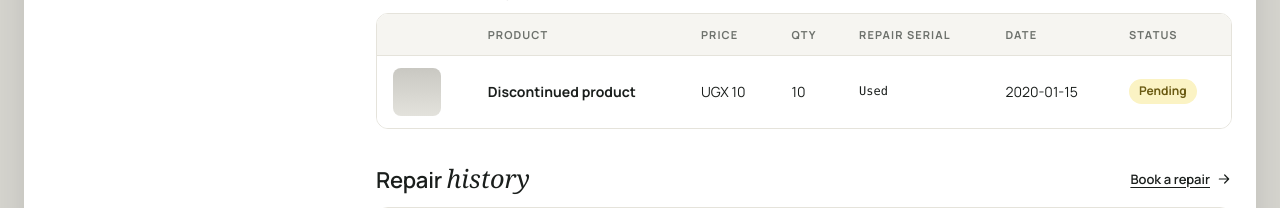
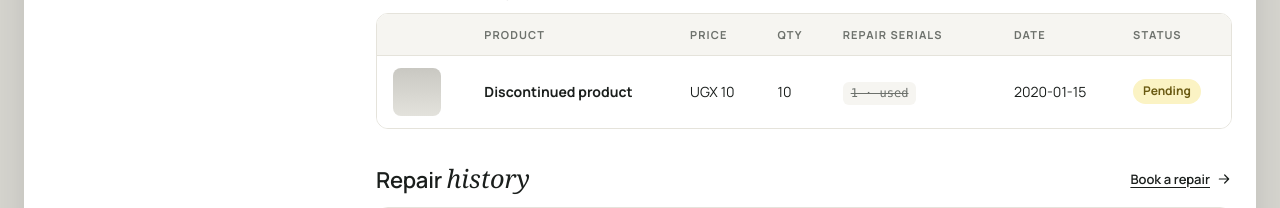
Before and after one commit to NicholasOpifeni/fundi-electric, a PHP site: page /profile.php in a window 1280 px wide. Shown: the part 673-881 px from the top of the page. Run offline with PHP 8.4, Linux system fonts and the light colour scheme; a user stored in the database is signed in; data comes from the database, SQL or seed files in the repository; tables that the repository leaves empty hold one stand-in row (values such as "Sample post"); data that the repository does not hold is empty; some web fonts are replaced.

Commit message:
Show every repair serial in order history

```diff
--- a/css/app.css
+++ b/css/app.css
@@ -1404,6 +1404,11 @@ img.media--photo { object-fit: cover; }
 .table .thumb.media--cutout img { padding: 5px; }
 .mono { font-family: ui-monospace, SFMono-Regular, Menlo, monospace; font-size: 12px; white-space: nowrap; }
 
+/* Repair serials in order history: one chip per item, crossed out once used. */
+.table td.serials { min-width: 150px; white-space: normal; }
+.table .serial { background: var(--card); }
+.serial--used { color: var(--muted); text-decoration: line-through; }
+
 /* Order and repair status. */
 .pill--pending { background: var(--butter); color: #6a5a12; }
 .pill--delivered,
--- a/profile.php
+++ b/profile.php
@@ -76,21 +76,26 @@ if ($_SERVER['REQUEST_METHOD'] === 'POST') {
 
 $isAdmin = $customer['customer_role'] === 'admin';
 
-// Each order with the latest repair serial issued for that product to this customer.
 // Order and repair amounts below stay in UGX, unlike shop prices: they are what
 // was actually charged, and a conversion at today's rate wouldn't match the
 // customer's bank statement.
 $orders = db_all(
     $conn,
-    'SELECT s.sid, s.pid, s.quantity, s.price, s.date, s.status, p.product_title, p.product_img,
-            (SELECT ss.uuid FROM servicestatus ss WHERE ss.uid = s.uid AND ss.pid = s.pid ORDER BY ss.sid DESC LIMIT 1) AS serial,
-            (SELECT ss.status FROM servicestatus ss WHERE ss.uid = s.uid AND ss.pid = s.pid ORDER BY ss.sid DESC LIMIT 1) AS serial_status
+    'SELECT s.sid, s.pid, s.quantity, s.price, s.date, s.status, s.payment_id, p.product_title, p.product_img
        FROM soldproducts s LEFT JOIN products p ON p.product_id = s.pid
       WHERE s.uid = ?
       ORDER BY s.sid DESC',
     'i',
     array($uid)
 );
+
+// Repair serials for each order line: the ones issued with that payment, one per
+// item. Orders from before card payments have no payment_id, so they show the
+// serials issued for that product without one.
+$serials = array();
+foreach (db_all($conn, 'SELECT pid, payment_id, uuid, status FROM servicestatus WHERE uid = ? ORDER BY sid', 'i', array($uid)) as $row) {
+    $serials[$row['payment_id'] . ':' . $row['pid']][] = $row;
+}
 
 $repairs = db_all($conn, 'SELECT * FROM repair WHERE user_id = ? ORDER BY id DESC', 'i', array($uid));
 
@@ -227,7 +232,7 @@ include __DIR__ . '/includes/headerNav.php';
             <thead>
               <tr>
                 <th><span class="sr-only">Photo</span></th><th>Product</th><th>Price</th><th>Qty</th>
-                <th>Repair serial</th><th>Date</th><th>Status</th>
+                <th>Repair serials</th><th>Date</th><th>Status</th>
               </tr>
             </thead>
             <tbody>
@@ -248,13 +253,13 @@ include __DIR__ . '/includes/headerNav.php';
                   </td>
                   <td><?php echo e(base_money($order['price'])); ?></td>
                   <td><?php echo (int) $order['quantity']; ?></td>
-                  <td class="mono">
-                    <?php if ($order['serial'] === null) { ?>
+                  <td class="serials">
+                    <?php $lineSerials = isset($serials[$order['payment_id'] . ':' . $order['pid']]) ? $serials[$order['payment_id'] . ':' . $order['pid']] : array(); ?>
+                    <?php if (!$lineSerials) { ?>
                       —
-                    <?php } elseif ($order['serial_status'] !== 'pending') { ?>
-                      Used
-                    <?php } else { ?>
-                      <?php echo e($order['serial']); ?>
+                    <?php } ?>
+                    <?php foreach ($lineSerials as $serial) { ?>
+                      <span class="mono serial<?php echo $serial['status'] === 'pending' ? '' : ' serial--used'; ?>"><?php echo e($serial['uuid']); ?><?php echo $serial['status'] === 'pending' ? '' : ' · used'; ?></span>
                     <?php } ?>
                   </td>
                   <td><?php echo e($order['date']); ?></td>
```
